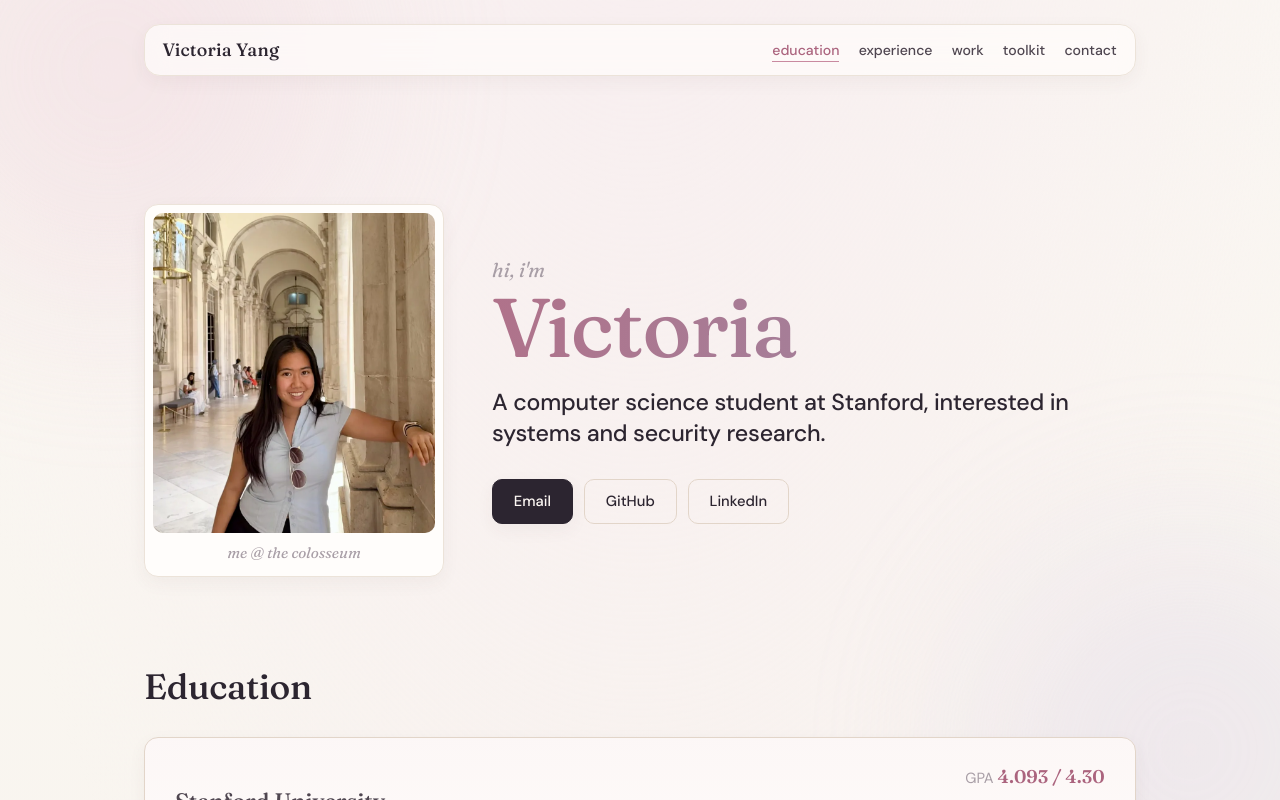
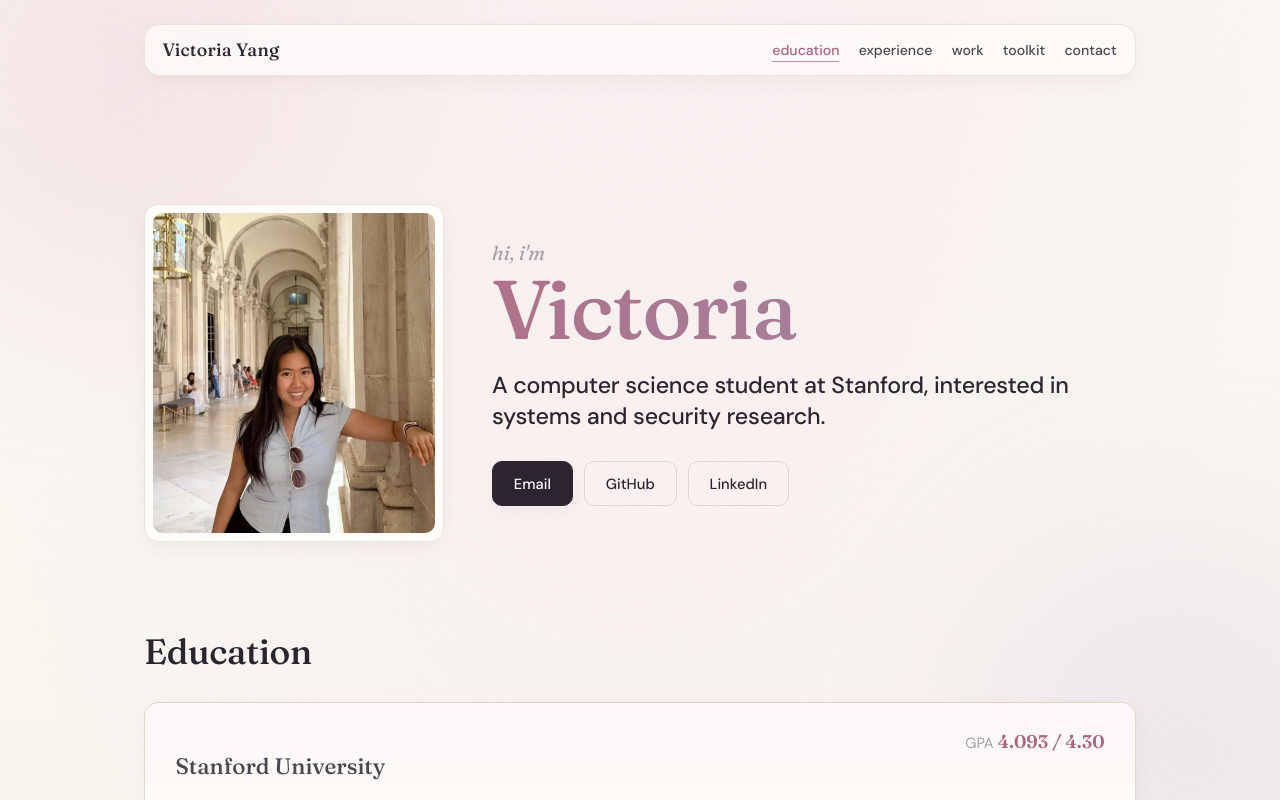
Before and after one commit to rivacoit/rivacoit.github.io, a React (Vite) app: page / in a window 1280 px wide. Shown: the top 800 px of the page. Built offline with nearby package versions, Linux system fonts and the light colour scheme.

Commit message:
Remove photo caption

```diff
--- a/src/App.jsx
+++ b/src/App.jsx
@@ -475,7 +475,6 @@
                       e.currentTarget.closest(".profile-wrap").style.display = "none";
                     }}
                   />
-                  <figcaption className="polaroid-caption">me @ the colosseum</figcaption>
                 </figure>
               </div>
               <div>
--- a/src/index.css
+++ b/src/index.css
@@ -364,16 +364,6 @@
   display: block;
   border-radius: 10px;
   background: var(--bg-2);
-}
-
-.polaroid-caption {
-  display: block;
-  text-align: center;
-  font-family: Fraunces, serif;
-  font-style: italic;
-  font-size: 0.95rem;
-  color: var(--ink-faint);
-  padding: 0.65rem 0 0.35rem;
 }
 
 /* ----------------------------------------------------------------- */
```
